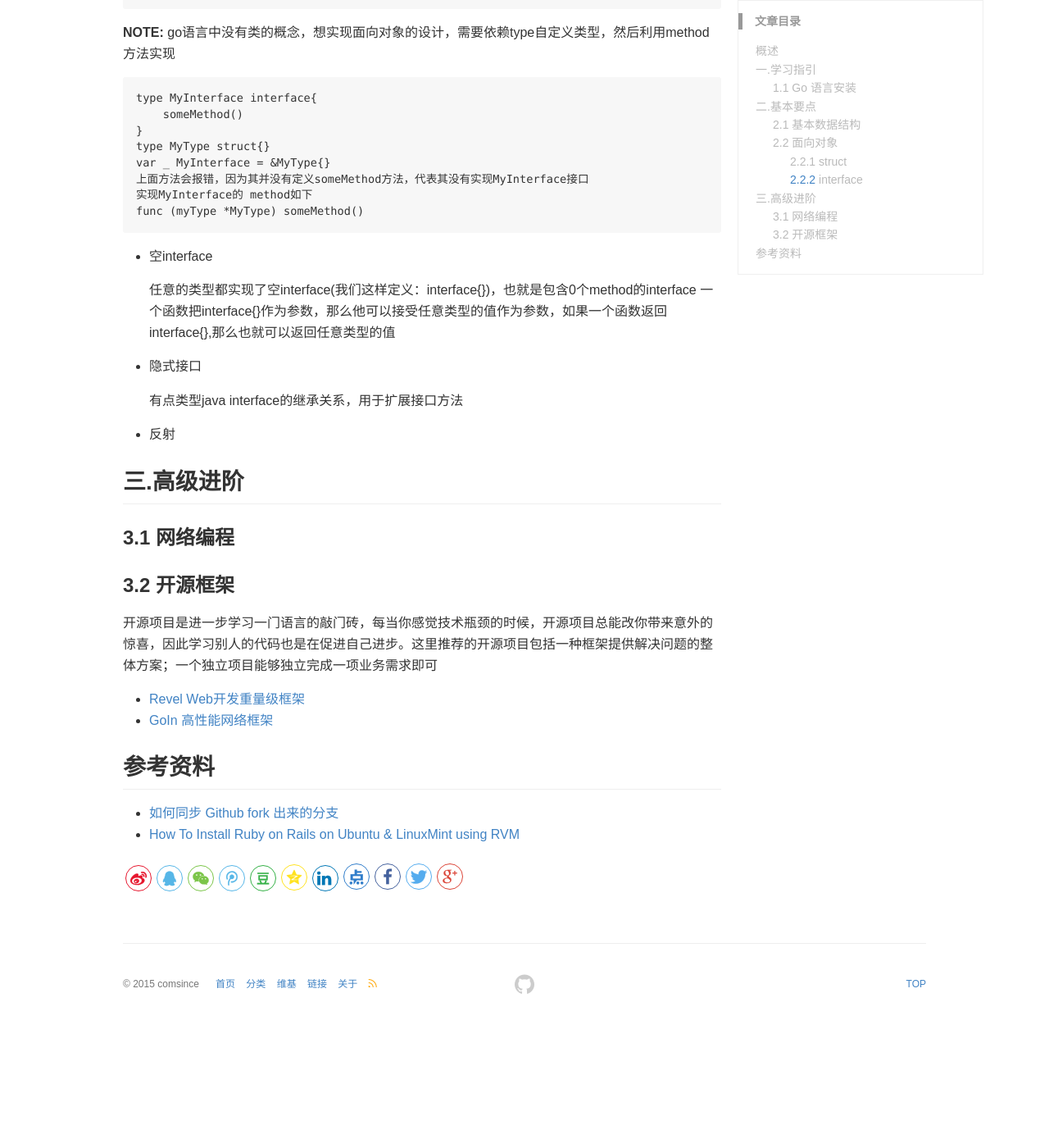
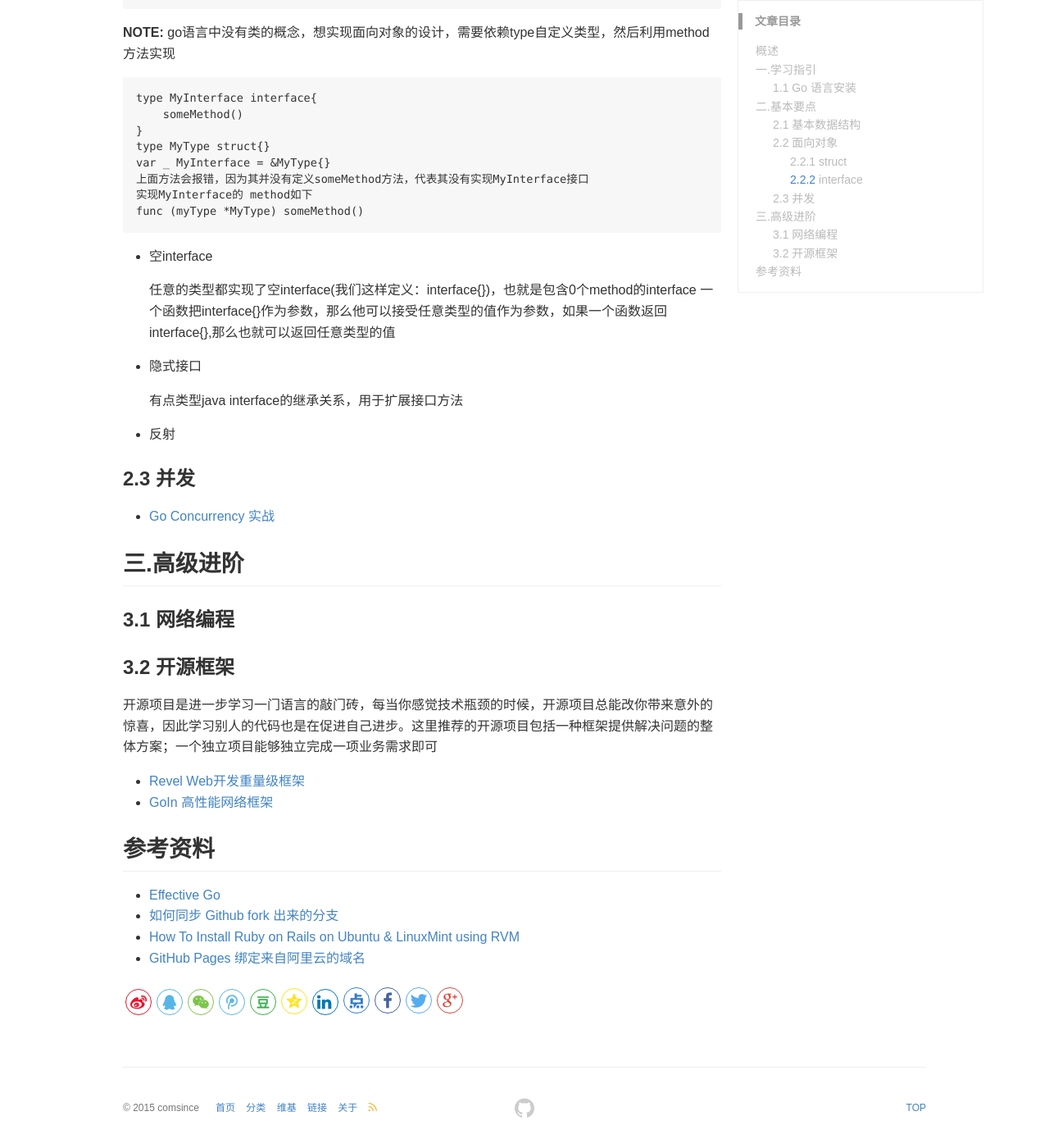
Before and after one commit to comsince/comsince.github.io, a Jekyll site: the page built from _posts/go/2017-05-23-go-produce.md, in a window 1280 px wide and 1400 px high, scrolled down 5876 px. Shown: the whole window at 82% size. Built offline with Jekyll 4.4.1, drawn with Linux system fonts in a browser that asks for light colours; comment, search, counter and statistics services are not loaded; before the commit the page ends 7125 px from its top, so only the background shows below that.

Commit message:
set person domain

```diff
--- /dev/null
+++ b/CNAME
@@ -0,0 +1 @@
+comsince.tech
--- a/_posts/go/2017-05-23-go-produce.md
+++ b/_posts/go/2017-05-23-go-produce.md
@@ -301,6 +301,8 @@ func (myType *MyType) someMethod()
 
 * 反射
 
+### 2.3 并发
+ * [Go Concurrency 实战](https://my.oschina.net/tjt/blog/910153)
 
 ## 三.高级进阶
 
@@ -316,5 +318,7 @@ func (myType *MyType) someMethod()
 
 ## 参考资料
 
+* [Effective Go](https://golang.org/doc/effective_go.html#introduction)
 * [如何同步 Github fork 出来的分支](https://jinlong.github.io/2015/10/12/syncing-a-fork/)
 * [How To Install Ruby on Rails on Ubuntu & LinuxMint using RVM ](https://tecadmin.net/install-ruby-on-rails-on-ubuntu/)
+* [GitHub Pages 绑定来自阿里云的域名](http://quantumman.me/blog/setting-up-a-domain-with-gitHub-pages.html)
```
